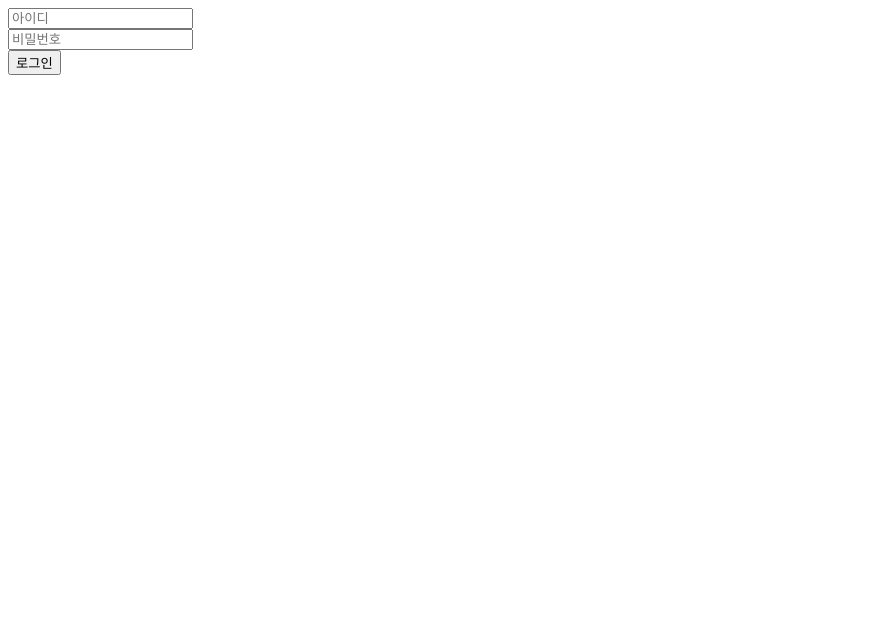
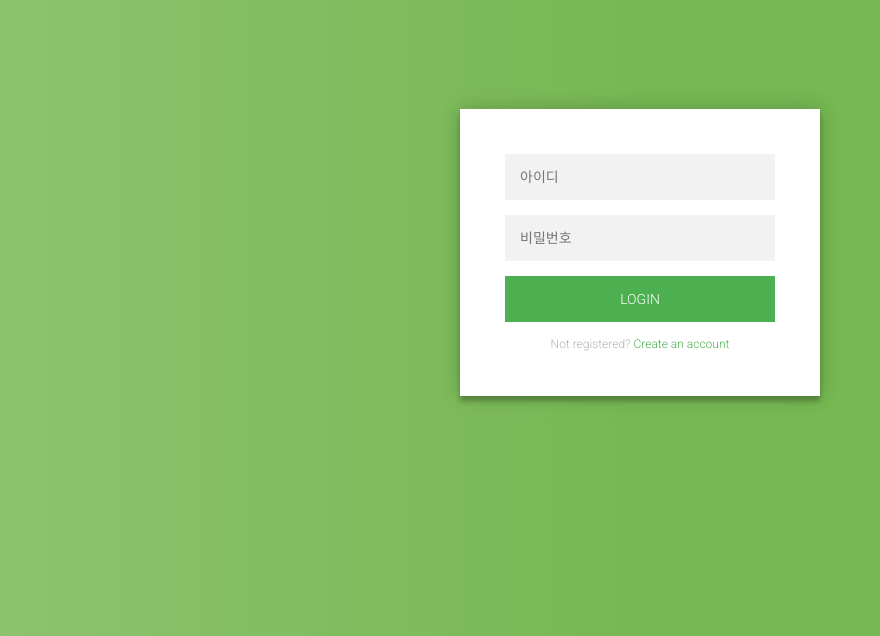
Before and after one commit to Judongjae/-mysql, a Node server app: page /login in a window 1280 px wide. Shown: the top 636 px of the page, without its empty margins (0-880 px from the left). Run offline with Node 20, Linux system fonts and the light colour scheme.

Commit message:
로그인화면 꾸미기

```diff
--- /dev/null
+++ b/app/src/public/css/home/login.css
@@ -0,0 +1,107 @@
+@import url(https://fonts.googleapis.com/css?family=Roboto:300);
+
+.login-page {
+  width: 360px;
+  padding: 8% 0 0;
+  margin: auto;
+}
+.form {
+  position: relative;
+  z-index: 1;
+  background: #ffffff;
+  max-width: 360px;
+  margin: 0 auto 100px;
+  padding: 45px;
+  text-align: center;
+  box-shadow: 0 0 20px 0 rgba(0, 0, 0, 0.2), 0 5px 5px 0 rgba(0, 0, 0, 0.24);
+}
+.form input {
+  font-family: "Roboto", sans-serif;
+  outline: 0;
+  background: #f2f2f2;
+  width: 100%;
+  border: 0;
+  margin: 0 0 15px;
+  padding: 15px;
+  box-sizing: border-box;
+  font-size: 14px;
+}
+.form button {
+  font-family: "Roboto", sans-serif;
+  text-transform: uppercase;
+  outline: 0;
+  background: #4caf50;
+  width: 100%;
+  border: 0;
+  padding: 15px;
+  color: #ffffff;
+  font-size: 14px;
+  -webkit-transition: all 0.3 ease;
+  transition: all 0.3 ease;
+  cursor: pointer;
+}
+.form button:hover,
+.form button:active,
+.form button:focus {
+  background: #43a047;
+}
+.form .message {
+  margin: 15px 0 0;
+  color: #b3b3b3;
+  font-size: 12px;
+}
+.form .message a {
+  color: #4caf50;
+  text-decoration: none;
+}
+.form .register-form {
+  display: none;
+}
+.container {
+  position: relative;
+  z-index: 1;
+  max-width: 300px;
+  margin: 0 auto;
+}
+.container:before,
+.container:after {
+  content: "";
+  display: block;
+  clear: both;
+}
+.container .info {
+  margin: 50px auto;
+  text-align: center;
+}
+.container .info h1 {
+  margin: 0 0 15px;
+  padding: 0;
+  font-size: 36px;
+  font-weight: 300;
+  color: #1a1a1a;
+}
+.container .info span {
+  color: #4d4d4d;
+  font-size: 12px;
+}
+.container .info span a {
+  color: #000000;
+  text-decoration: none;
+}
+.container .info span .fa {
+  color: #ef3b3a;
+}
+body {
+  background: #76b852; /* fallback for old browsers */
+  background: rgb(141, 194, 111);
+  background: linear-gradient(
+    90deg,
+    rgba(141, 194, 111, 1) 0%,
+    rgba(118, 184, 82, 1) 50%
+  );
+  font-family: "Roboto", sans-serif;
+  -webkit-font-smoothing: antialiased;
+  -moz-osx-font-smoothing: grayscale;
+}
+
+/* <!-- Copyright (c) 2022 by Aigars Silkalns (https://codepen.io/colorlib/pen/rxddKy) --> */
--- a/app/src/views/home/login.ejs
+++ b/app/src/views/home/login.ejs
@@ -4,13 +4,24 @@
     <meta charset="UTF-8" />
     <meta http-equiv="X-UA-Compatible" content="IE=edge" />
     <meta name="viewport" content="width=device-width, initial-scale=1.0" />
-
+    <link rel="stylesheet" href="/css/home/login.css" />
     <script src="/js/home/login.js" defer></script>
     <title>Document</title>
   </head>
   <body>
-    <input id="id" type="text" placeholder="아이디" /><br />
-    <input id="psword" type="text" placeholder="비밀번호" /><br />
-    <button>로그인</button>
+    <div class="login-page">
+      <div class="form">
+        <form class="login-form">
+          <input id="id" type="text" placeholder="아이디" />
+          <input id="psword" type="password" placeholder="비밀번호" />
+          <button>login</button>
+          <p class="message">
+            Not registered? <a href="/register">Create an account</a>
+          </p>
+        </form>
+      </div>
+    </div>
   </body>
 </html>
+
+<!-- Copyright (c) 2022 by Aigars Silkalns (https://codepen.io/colorlib/pen/rxddKy) -->
```
